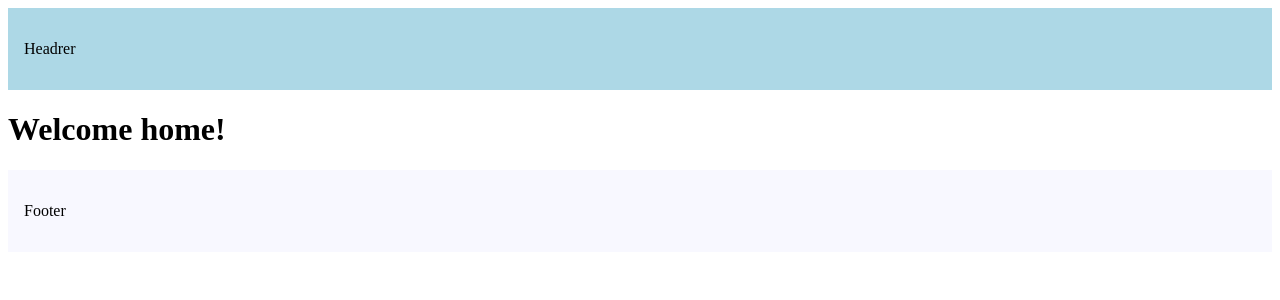
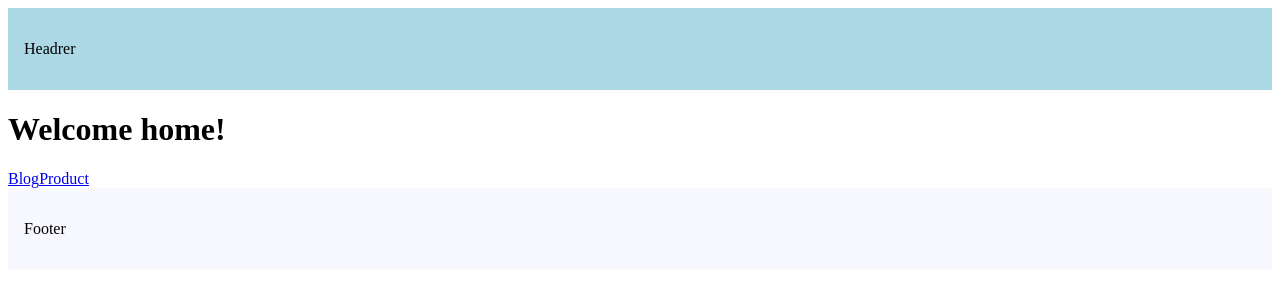
Before and after one commit to Alisha-Reddy/next-crash-course, a Next.js app: page / in a window 1280 px wide. Shown: the top 300 px of the page. Built offline with nearby package versions, Linux system fonts and the light colour scheme.

Commit message:
Link component

```diff
--- a/src/app/page.tsx
+++ b/src/app/page.tsx
@@ -1,3 +1,11 @@
+import Link from "next/link"
+
 export default function Home() {
-    return <h1>Welcome home!</h1>;
+    return (
+      <>
+            <h1>Welcome home!</h1>
+            <Link href="/blog">Blog</Link>
+            <Link href="/products">Product</Link>
+      </>
+    );
 }
```
